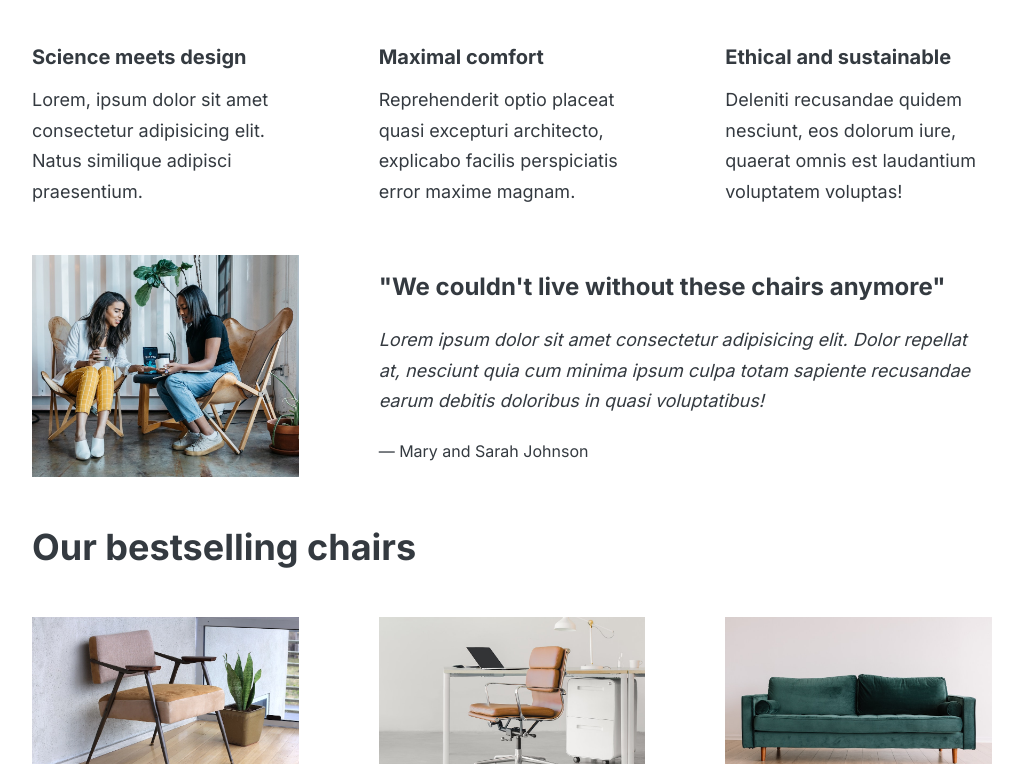
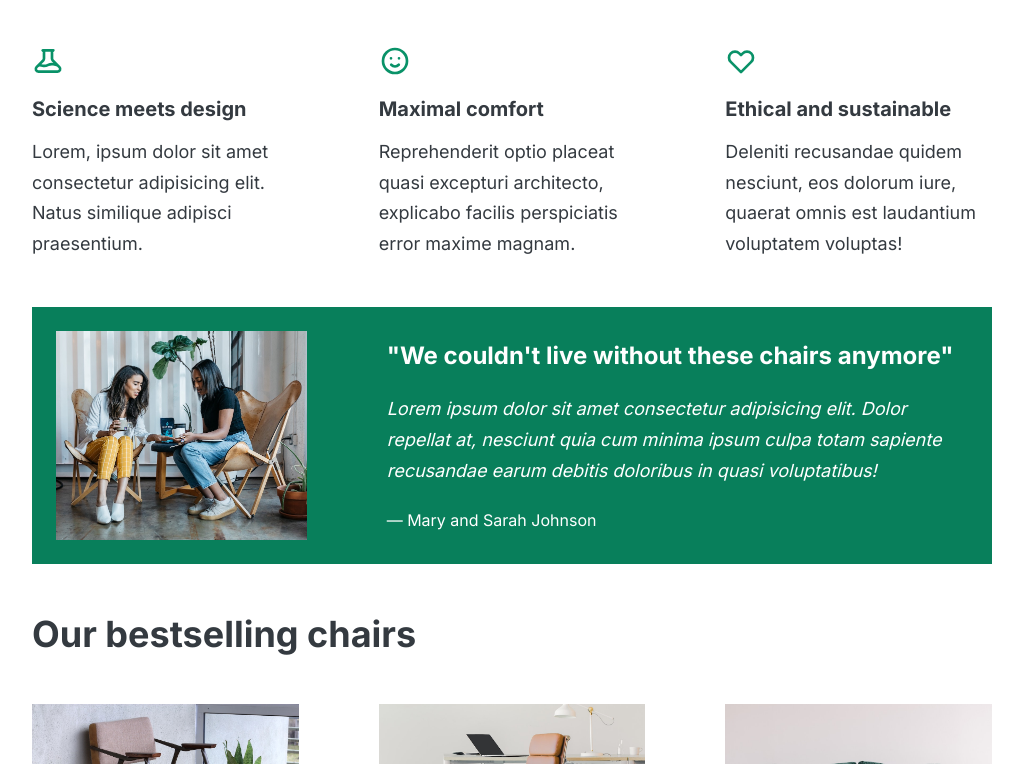
Before and after one commit to rayyan-Marse/HTML-CSS, a plain HTML site: page 05-Design/index.html in a window 1280 px wide. Shown: the part 583-1347 px from the top of the page, without its empty margins (128-1151 px from the left). Drawn offline with Linux system fonts and the light colour scheme.

Commit message:
Added icon in design section in chair web site

```diff
--- a/05-Design/index.html
+++ b/05-Design/index.html
@@ -31,6 +31,9 @@
       <h2>What makes our chairs special</h2>
       <div class="grid-3-cols">
         <div>
+          <svg xmlns="http://www.w3.org/2000/svg" class="features-icon" fill="none" viewBox="0 0 24 24" stroke="currentColor" stroke-width="2">
+            <path stroke-linecap="round" stroke-linejoin="round" d="M19.428 15.428a2 2 0 00-1.022-.547l-2.387-.477a6 6 0 00-3.86.517l-.318.158a6 6 0 01-3.86.517L6.05 15.21a2 2 0 00-1.806.547M8 4h8l-1 1v5.172a2 2 0 00.586 1.414l5 5c1.26 1.26.367 3.414-1.415 3.414H4.828c-1.782 0-2.674-2.154-1.414-3.414l5-5A2 2 0 009 10.172V5L8 4z" />
+          </svg>
           <p class="features-title"><strong>Science meets design</strong></p>
           <p class="features-text">
             Lorem, ipsum dolor sit amet consectetur adipisicing elit. Natus
@@ -39,6 +42,9 @@
         </div>
 
         <div>
+          <svg xmlns="http://www.w3.org/2000/svg" class="features-icon" fill="none" viewBox="0 0 24 24" stroke="currentColor" stroke-width="2">
+            <path stroke-linecap="round" stroke-linejoin="round" d="M14.828 14.828a4 4 0 01-5.656 0M9 10h.01M15 10h.01M21 12a9 9 0 11-18 0 9 9 0 0118 0z" />
+          </svg>
           <p class="features-title">
             <strong>Maximal comfort</strong>
           </p>
@@ -49,6 +55,9 @@
         </div>
 
         <div>
+          <svg xmlns="http://www.w3.org/2000/svg" class="features-icon" fill="none" viewBox="0 0 24 24" stroke="currentColor" stroke-width="2">
+            <path stroke-linecap="round" stroke-linejoin="round" d="M4.318 6.318a4.5 4.5 0 000 6.364L12 20.364l7.682-7.682a4.5 4.5 0 00-6.364-6.364L12 7.636l-1.318-1.318a4.5 4.5 0 00-6.364 0z" />
+          </svg>
           <p class="features-title">
             <strong>Ethical and sustainable</strong>
           </p>
--- a/05-Design/style.css
+++ b/05-Design/style.css
@@ -20,6 +20,7 @@ FONT SIZE SYSTEM (px)
 body {
   font-family: "Inter",sans-serif;
   color:#343a40;
+  border-bottom: 8px solid #087f5b;
 
 }
 
@@ -80,6 +81,10 @@ img {
 
 /* FEATURES */
 .features-icon {
+  stroke: #099268;
+  width: 32px;
+  height: 32px;
+  margin-bottom: 16px;
 }
 
 .features-title {
@@ -94,6 +99,9 @@ img {
 
 /* TESTIMONIAL */
 .testimonial-section {
+  background-color: #087f5b;
+  color: #fff;
+  padding: 24px;
 }
 
 .testimonial-box {
```
